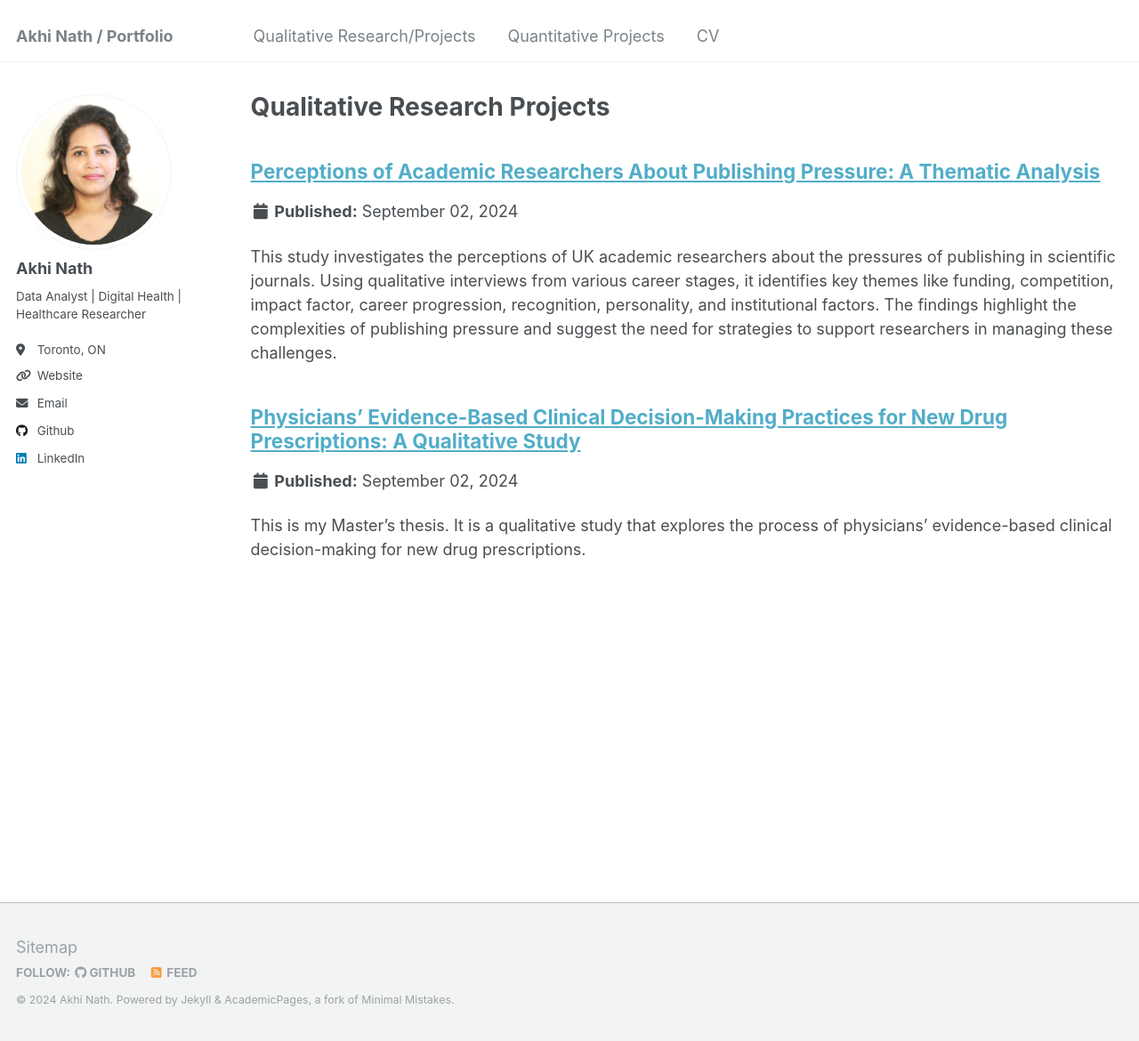
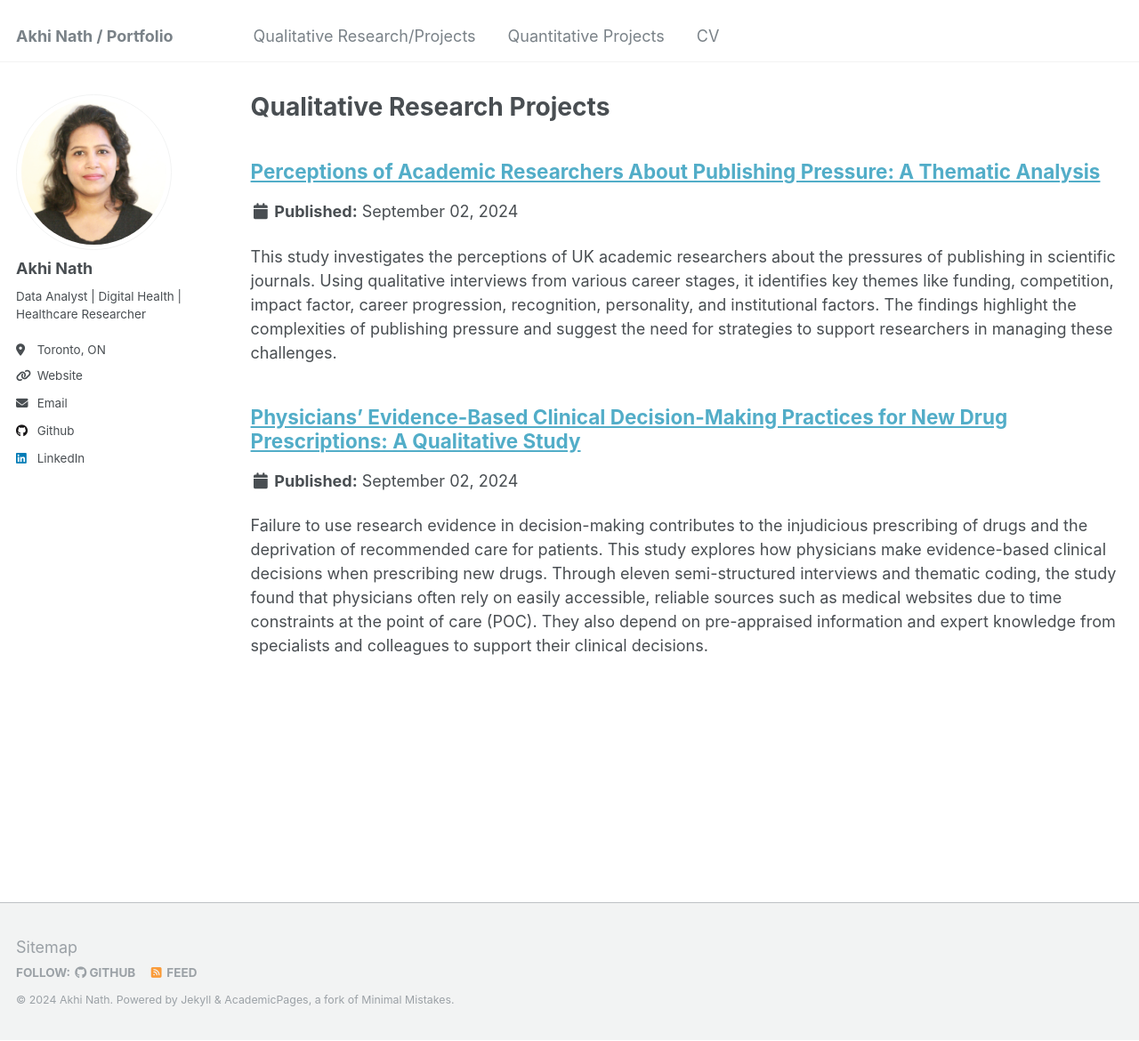
Before and after one commit to nathakhi/nathakhi.github.io, a Jekyll site: the page built from _pages/qualitative_projects.html, in a window 1280 px wide and 1170 px high. Shown: the whole window at 89% size. Built offline with Jekyll 4.4.1, drawn with Linux system fonts in a browser that asks for light colours.

Commit message:
Update excerpt.md

```diff
--- a/_qualitative_projects/physicians_evidence_based_clinical_decision_making_practices.md
+++ b/_qualitative_projects/physicians_evidence_based_clinical_decision_making_practices.md
@@ -1,6 +1,6 @@
 ---
 title: "Physicians' Evidence-Based Clinical Decision-Making Practices for New Drug Prescriptions: A Qualitative Study"
-excerpt: "This is my Master’s thesis. It is a qualitative study that explores the process of physicians’ evidence-based clinical decision-making for new drug prescriptions."
+excerpt: "Failure to use research evidence in decision-making contributes to the injudicious prescribing of drugs and the deprivation of recommended care for patients. This study explores how physicians make evidence-based clinical decisions when prescribing new drugs. Through eleven semi-structured interviews and thematic coding, the study found that physicians often rely on easily accessible, reliable sources such as medical websites due to time constraints at the point of care (POC). They also depend on pre-appraised information and expert knowledge from specialists and colleagues to support their clinical decisions."
 collection: qualitative_projects
 ---
 <br/>
```
